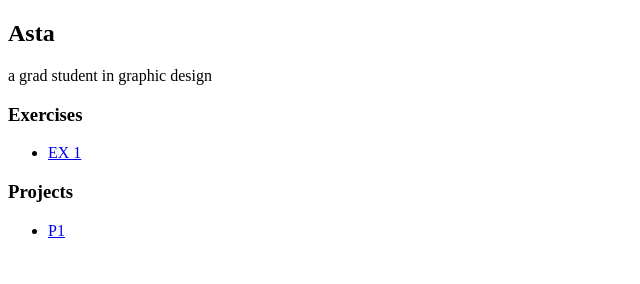
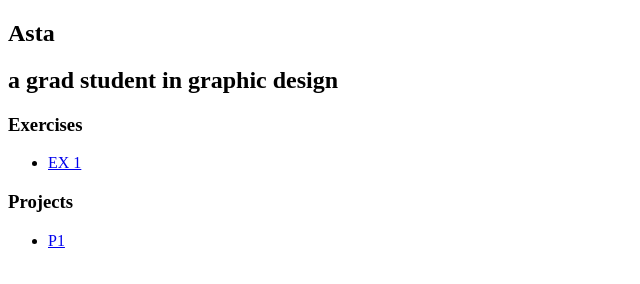
Before and after one commit to athrasta/webtype, a plain HTML site: page index.html in a window 1280 px wide. Shown: the whole page, without its empty margins (0-640 px from the left). Drawn offline with Linux system fonts and the light colour scheme.

Commit message:
Update index.html

```diff
--- a/index.html
+++ b/index.html
@@ -11,7 +11,7 @@
 
     <!-- about me-->
     <h1>Asta</h1>
-    <p class="desc">a grad student in graphic design</p>
+    <p class="desc"><h2>a grad student in graphic design</h2></p>
 
     <!-- links to my work -->
     <div id="exercises">
```
